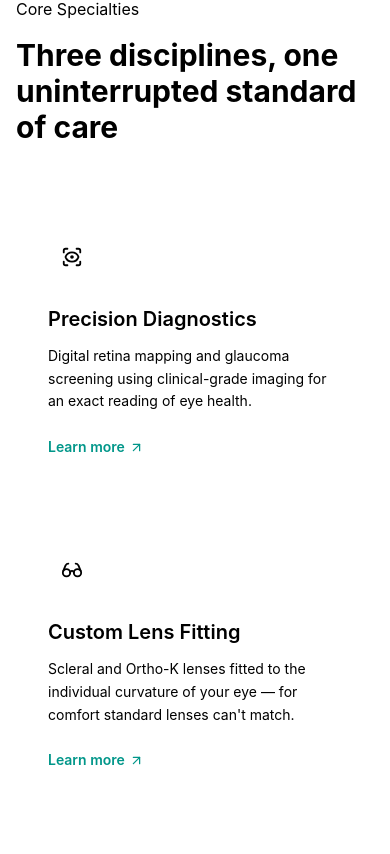
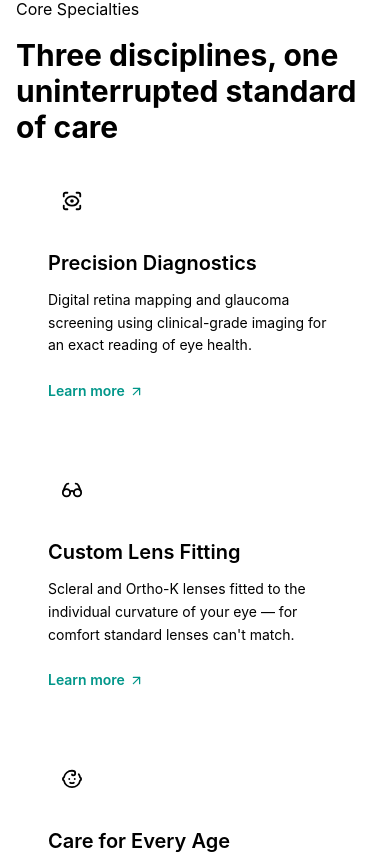
Before and after one commit to neducod/optometry-clinic-website, a React (Vite) app: page / in a window 390 px wide. Shown: the part 4451-5305 px from the top of the page. Built offline with nearby package versions, Linux system fonts and the light colour scheme.

Commit message:
deleted card content

```diff
--- a/src/pages/Home.jsx
+++ b/src/pages/Home.jsx
@@ -183,7 +183,7 @@ export default function Home() {
             </h2>
           </Reveal>
 
-          <div className="mt-14 grid grid-cols-1 gap-6 md:grid-cols-3">
+          <div className="">
             {features.map((f, i) => (
               <Reveal key={f.title} delay={i * 0.1}>
                 <motion.div
```
